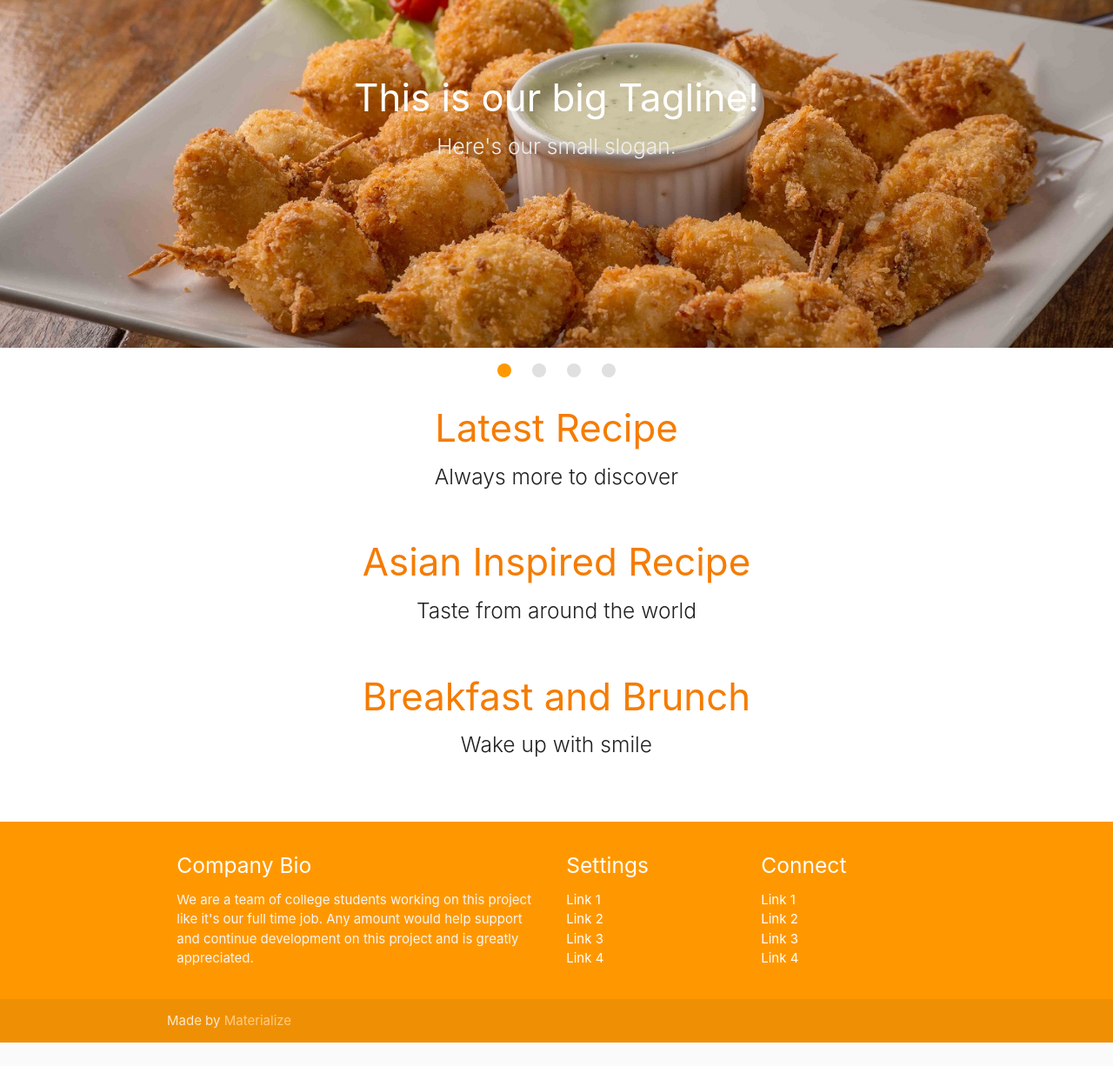
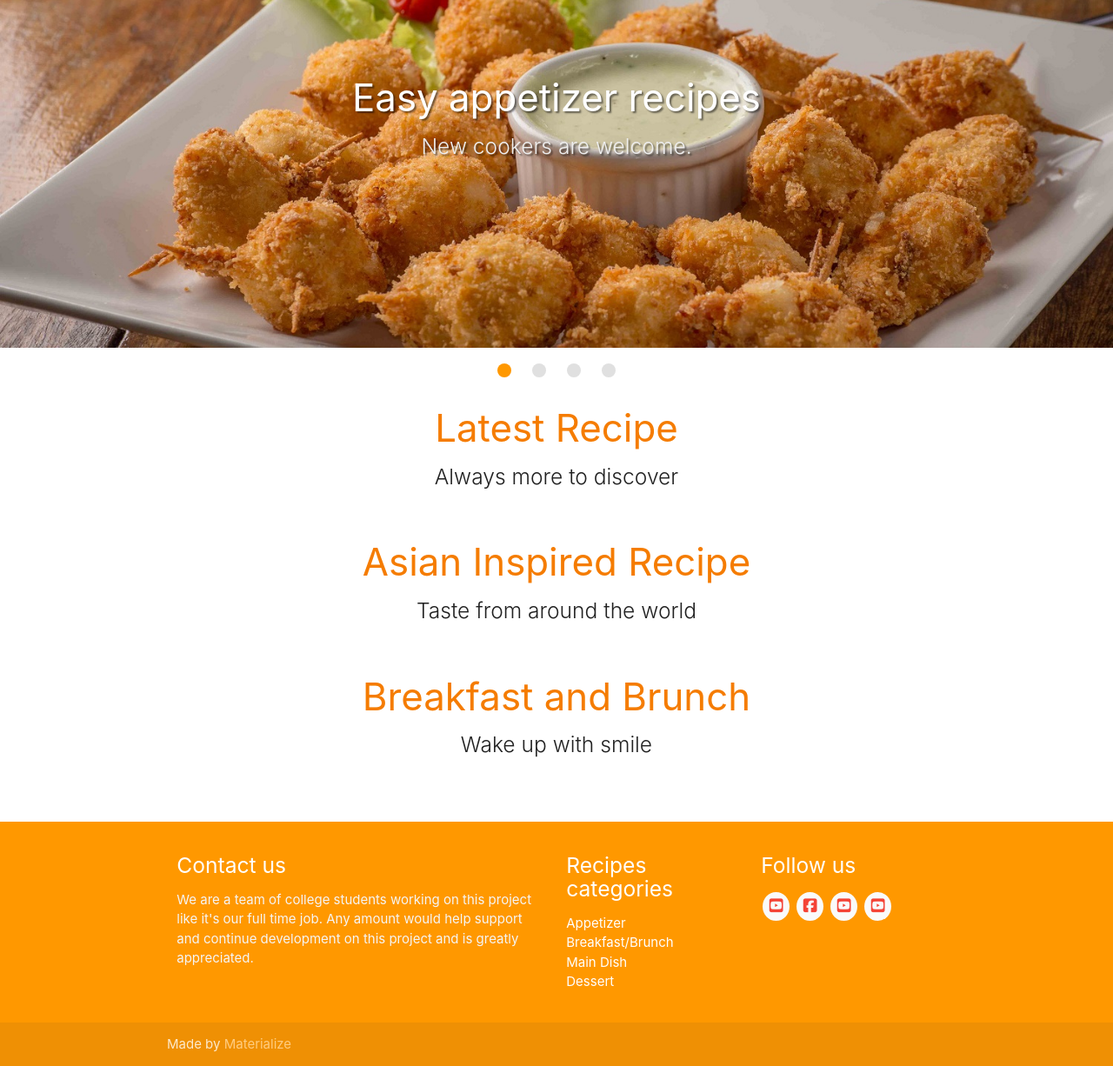
Before and after one commit to hervembarga/milestoneProject3-nyama-cuisine, a Flask app: page / in a window 1280 px wide. Shown: the part 109-1335 px from the top of the page at 87% size. Before the commit the page ends 1308 px from the top, so only its background shows below. Run offline with Flask 2, Linux system fonts and the light colour scheme; data that the repository does not hold is empty; some libraries are stand-ins or nearby versions.

Commit message:
started update functionality

```diff
--- a/static/css/style.css
+++ b/static/css/style.css
@@ -129,3 +129,13 @@ nav .input-field .search-icon{
 .edit-del-btn {
     margin: 5px;
 }
+.footer-social-icons {
+    background-color: #fafafa;
+    font-size: 1.2rem;
+    margin: 2px;
+    padding: 0.5rem;
+    border-radius: 50%;
+}
+.social-icons-list li{
+    display: inline;
+}
--- a/templates/base.html
+++ b/templates/base.html
@@ -88,7 +88,7 @@
         <div class="container">
             <div class="row">
                 <div class="col l6 s12">
-                    <h5 class="white-text">Company Bio</h5>
+                    <h5 class="white-text">Contact us</h5>
                     <p class="grey-text text-lighten-4">We are a team of college students working on this project like
                         it's
                         our full time job. Any amount would help support and continue development on this project and is
@@ -97,21 +97,37 @@
 
                 </div>
                 <div class="col l3 s12">
-                    <h5 class="white-text">Settings</h5>
+                    <h5 class="white-text">Recipes categories</h5>
                     <ul>
-                        <li><a class="white-text" href="#!">Link 1</a></li>
-                        <li><a class="white-text" href="#!">Link 2</a></li>
-                        <li><a class="white-text" href="#!">Link 3</a></li>
-                        <li><a class="white-text" href="#!">Link 4</a></li>
+                        <li><a class="white-text" href="#!">Appetizer</a></li>
+                        <li><a class="white-text" href="#!">Breakfast/Brunch</a></li>
+                        <li><a class="white-text" href="#!">Main Dish</a></li>
+                        <li><a class="white-text" href="#!">Dessert</a></li>
                     </ul>
                 </div>
                 <div class="col l3 s12">
-                    <h5 class="white-text">Connect</h5>
-                    <ul>
-                        <li><a class="white-text" href="#!">Link 1</a></li>
-                        <li><a class="white-text" href="#!">Link 2</a></li>
-                        <li><a class="white-text" href="#!">Link 3</a></li>
-                        <li><a class="white-text" href="#!">Link 4</a></li>
+                    <h5 class="white-text">Follow us</h5>
+                    <ul class="social-icons-list" >
+                        <li>
+                            <a href="https://www.youtube.com/" target="_blank">
+                                <i class="red-text darken-2 fab fa-youtube-square youtube footer-social-icons"></i>
+                            </a>
+                        </li>
+                        <li>
+                            <a href="https://www.facebook.com/" target="_blank">
+                                <i class="red-text darken-2 fab fa-facebook-square facebook footer-social-icons"></i>
+                            </a>
+                        </li>
+                        <li>
+                            <a href="https://www.youtube.com/" target="_blank">
+                                <i class="red-text darken-2 fab fa-youtube-square youtube footer-social-icons"></i>
+                            </a>
+                        </li>
+                        <li>
+                            <a href="https://www.youtube.com/" target="_blank">
+                                <i class="red-text darken-2 fab fa-youtube-square youtube footer-social-icons"></i>
+                            </a>
+                        </li>
                     </ul>
                 </div>
             </div>
--- a/templates/index.html
+++ b/templates/index.html
@@ -5,30 +5,30 @@
             <ul class="slides">
                 <li>
                     <img src="{{ url_for('static', filename='/images/slider1.jpg') }}">
-                    <div class="caption center-align">
-                        <h3>This is our big Tagline!</h3>
-                        <h5 class="light grey-text text-lighten-3">Here's our small slogan.</h5>
+                    <div class="caption center-align text-shadow">
+                        <h3>Easy appetizer recipes</h3>
+                        <h5 class="light grey-text text-lighten-3">New cookers are welcome.</h5>
                     </div>
                 </li>
                 <li>
                     <img src="{{ url_for('static', filename='/images/slider2.jpg') }}">
-                    <div class="caption left-align">
-                        <h3>Left Aligned Caption</h3>
-                        <h5 class="light grey-text text-lighten-3">Here's our small slogan.</h5>
+                    <div class="caption left-align text-shadow">
+                        <h3>Baked and roasted chicken</h3>
+                        <h5 class="light grey-text text-lighten-3">Get inspired with flavor!.</h5>
                     </div>
                 </li>
                 <li>
                     <img src="{{ url_for('static', filename='/images/slider3.jpg') }}">
-                    <div class="caption right-align">
-                        <h3>Right Aligned Caption</h3>
-                        <h5 class="light grey-text text-lighten-3">Here's our small slogan.</h5>
+                    <div class="caption right-align text-shadow">
+                        <h3>Discover oven cooked meat</h3>
+                        <h5 class="light grey-text text-lighten-3">Beef steak.</h5>
                     </div>
                 </li>
                 <li>
                     <img src="{{ url_for('static', filename='/images/slider4.jpg') }}">
-                    <div class="caption center-align">
-                        <h3>This is our big Tagline!</h3>
-                        <h5 class="light grey-text text-lighten-3">Here's our small slogan.</h5>
+                    <div class="caption center-align text-shadow">
+                        <h3>Egg breakfast recipes</h3>
+                        <h5 class="light grey-text text-lighten-3">Crispy fried eggs.</h5>
                     </div>
                 </li>
             </ul>
--- a/templates/profile.html
+++ b/templates/profile.html
@@ -22,10 +22,12 @@
                                 </a>
                             </div>
                         </div>
+                        {% if recipes|length > 0 %}
                         <div class="row">
                             <ul class="collection">
                                 <div class="col s12">
                                 {% for recipe in recipes %}
+                                    {%if recipe.created_by == session['user'] %}
                                     <li class="collection-item avatar">
                                         <div class="row">
                                         <div class="col s12 m8">
@@ -57,11 +59,12 @@
                                         </div>
                                         </div>
                                      </li>
+                                     {% endif %}
                                 {% endfor %}
                                 </div>
                             </ul>
-                            </div>
                         </div>
+                        {% endif %}
                     </div>
                 </div>
             </div>
--- a/templates/suggest-recipe.html
+++ b/templates/suggest-recipe.html
@@ -185,7 +185,7 @@
                             </div>
                             <div class="input-field col s6 l3 ">
                                     <select  name="unit" class="browser-default validate unit" >
-                                        <option value="" disabled selected >Units</option>
+                                        <option value=""  selected >Units</option>
                                         {% for unit in units %}
                                             <option  value="{{unit.unit}}">{{unit.unit}}</option>
                                         {% endfor %}
--- a/templates/view-recipe.html
+++ b/templates/view-recipe.html
@@ -58,7 +58,7 @@
                 <div class="card-panel">
                     {% if recipe.steps|length > 0 %}
                         {% for step in recipe.steps  %}
-                            <p><span class="strong">{{loop.index}} - </span></i>&nbsp; {{step}}</p>
+                            <p><span class="strong">{{loop.index}} - </span>&nbsp; {{step}}</p>
                         {% endfor %}
                     {% endif %}
                 </div>
@@ -71,7 +71,7 @@
                 <h5 class="center padding10 grey darken-3 margin-bottom10 white-text">Notes</h5>
                 <div class="card-panel">
                         {% for note in recipe.notes  %}
-                            <p><span class="strong">{{loop.index}} - </span></i>&nbsp; {{note}}</p>
+                            <p><span class="strong"><i class="fas fa-check-circle"></i></span>&nbsp; {{note}}</p>
                         {% endfor %}
                 </div>
             </div>
```
